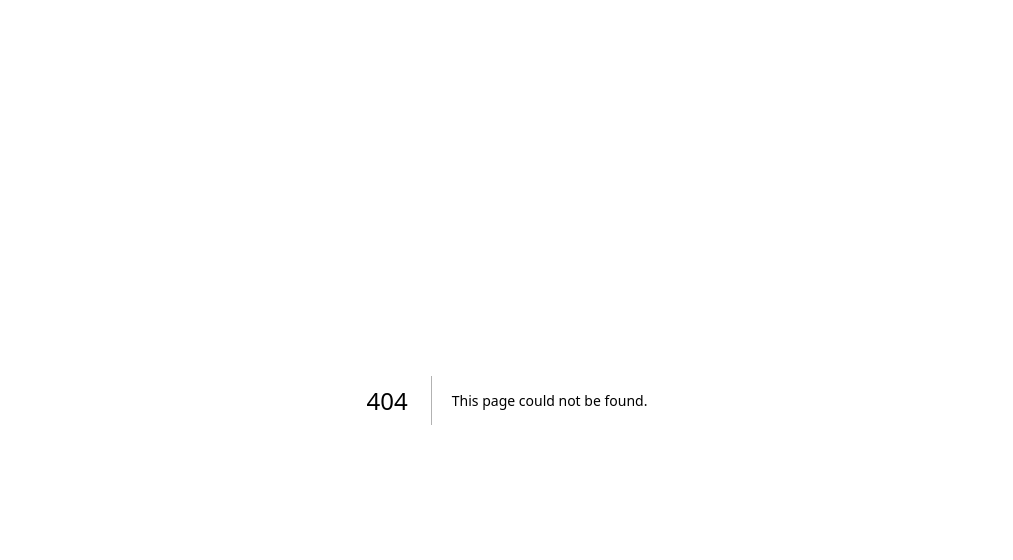
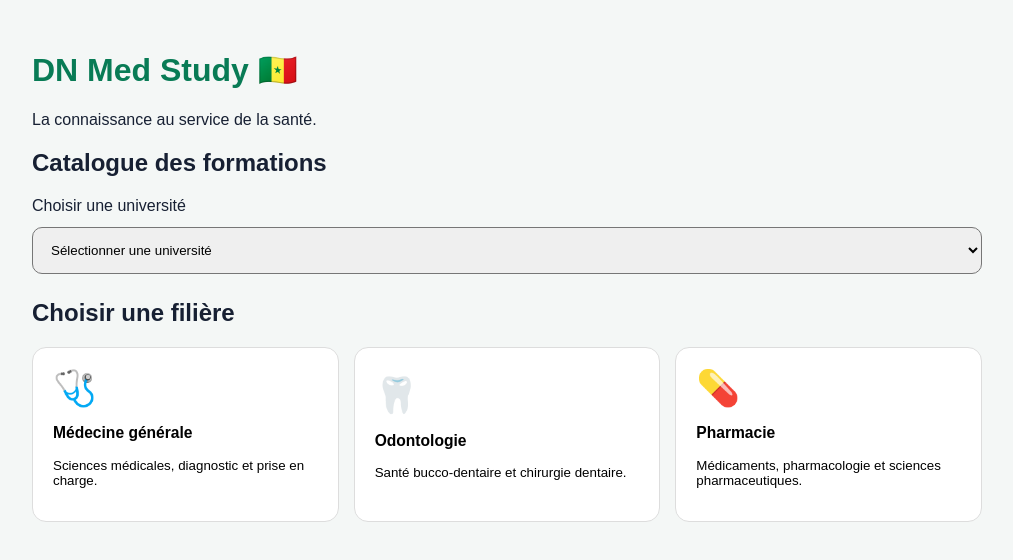
Before and after one commit to djibyndiaye742-png/dn-med-study, a Next.js app: page /formations/formations in a window 1280 px wide. Before the commit this address had no page. Shown: the top 560 px of the page, without its empty margins (133-1146 px from the left). Built offline with nearby package versions, Linux system fonts and the light colour scheme.

Commit message:
Ajouter la page Formations.
This component allows users to select a university, field of study, and level of education, displaying relevant information based on their selections.

```diff
--- /dev/null
+++ b/app/formations/formations/page.js
@@ -0,0 +1,160 @@
+"use client";
+
+import { useState } from "react";
+
+const filieres = [
+  {
+    nom: "Médecine générale",
+    icon: "🩺",
+    niveaux: 7,
+    description: "Sciences médicales, diagnostic et prise en charge."
+  },
+  {
+    nom: "Odontologie",
+    icon: "🦷",
+    niveaux: 6,
+    description: "Santé bucco-dentaire et chirurgie dentaire."
+  },
+  {
+    nom: "Pharmacie",
+    icon: "💊",
+    niveaux: 6,
+    description: "Médicaments, pharmacologie et sciences pharmaceutiques."
+  }
+];
+
+const universites = [
+  "UCAD - Dakar",
+  "UGB - Saint-Louis",
+  "UASZ - Ziguinchor",
+  "UADB - Bambey",
+  "Autres établissements"
+];
+
+export default function Formations() {
+  const [universite, setUniversite] = useState("");
+  const [filiere, setFiliere] = useState(null);
+  const [niveau, setNiveau] = useState("");
+
+  return (
+    <main style={{
+      minHeight: "100vh",
+      background: "#f4f7f6",
+      padding: "30px 16px",
+      fontFamily: "Arial"
+    }}>
+      <div style={{maxWidth: "950px", margin: "auto"}}>
+
+        <h1 style={{color: "#087b55"}}>
+          DN Med Study 🇸🇳
+        </h1>
+
+        <p>La connaissance au service de la santé.</p>
+
+        <h2>Catalogue des formations</h2>
+
+        <label>Choisir une université</label>
+
+        <select
+          value={universite}
+          onChange={e => setUniversite(e.target.value)}
+          style={styles.select}
+        >
+          <option value="">Sélectionner une université</option>
+          {universites.map(u => (
+            <option key={u}>{u}</option>
+          ))}
+        </select>
+
+        <h2>Choisir une filière</h2>
+
+        <div style={styles.grid}>
+          {filieres.map(f => (
+            <button
+              key={f.nom}
+              onClick={() => {
+                setFiliere(f);
+                setNiveau("");
+              }}
+              style={{
+                ...styles.card,
+                border: filiere?.nom === f.nom
+                  ? "2px solid #087b55"
+                  : "1px solid #ddd"
+              }}
+            >
+              <div style={{fontSize: "35px"}}>{f.icon}</div>
+              <h3>{f.nom}</h3>
+              <p>{f.description}</p>
+            </button>
+          ))}
+        </div>
+
+        {filiere && (
+          <>
+            <h2>Niveaux d'études</h2>
+
+            <div style={styles.grid}>
+              {Array.from(
+                {length: filiere.niveaux},
+                (_, i) => `${i + 1}e année`
+              ).map(n => (
+                <button
+                  key={n}
+                  onClick={() => setNiveau(n)}
+                  style={{
+                    ...styles.card,
+                    background: niveau === n ? "#087b55" : "white",
+                    color: niveau === n ? "white" : "#222"
+                  }}
+                >
+                  {n}
+                </button>
+              ))}
+            </div>
+          </>
+        )}
+
+        {niveau && (
+          <div style={styles.result}>
+            <h2>Votre espace pédagogique</h2>
+            <p>Université : {universite || "À sélectionner"}</p>
+            <p>Filière : {filiere.nom}</p>
+            <p>Niveau : {niveau}</p>
+            <p>Les cours, examens et QCM seront intégrés dans cet espace.</p>
+          </div>
+        )}
+
+      </div>
+    </main>
+  );
+}
+
+const styles = {
+  grid: {
+    display: "grid",
+    gridTemplateColumns: "repeat(auto-fit, minmax(220px, 1fr))",
+    gap: "15px",
+    margin: "20px 0"
+  },
+  card: {
+    padding: "20px",
+    borderRadius: "14px",
+    background: "white",
+    cursor: "pointer",
+    textAlign: "left"
+  },
+  select: {
+    display: "block",
+    width: "100%",
+    padding: "14px",
+    margin: "12px 0 25px",
+    borderRadius: "10px"
+  },
+  result: {
+    background: "#e0f3e9",
+    padding: "20px",
+    borderRadius: "14px",
+    marginTop: "25px"
+  }
+};
```
